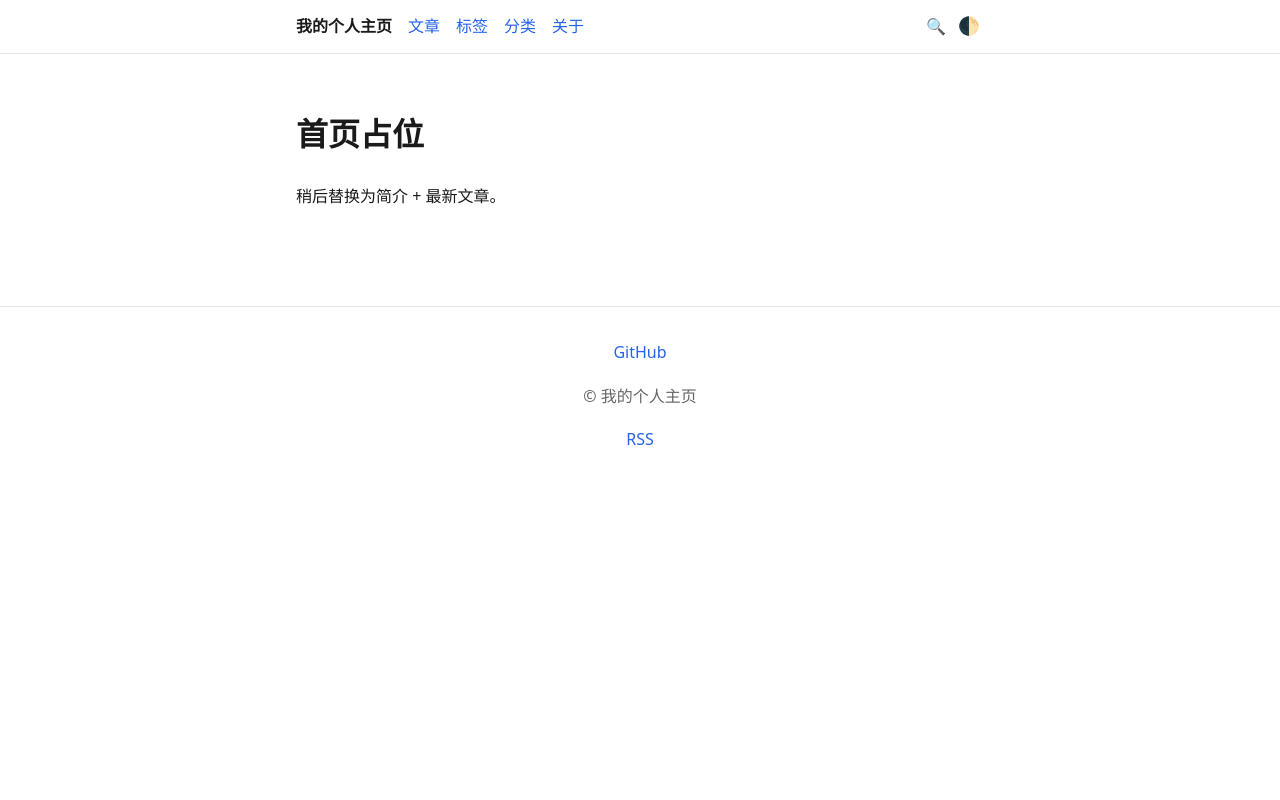
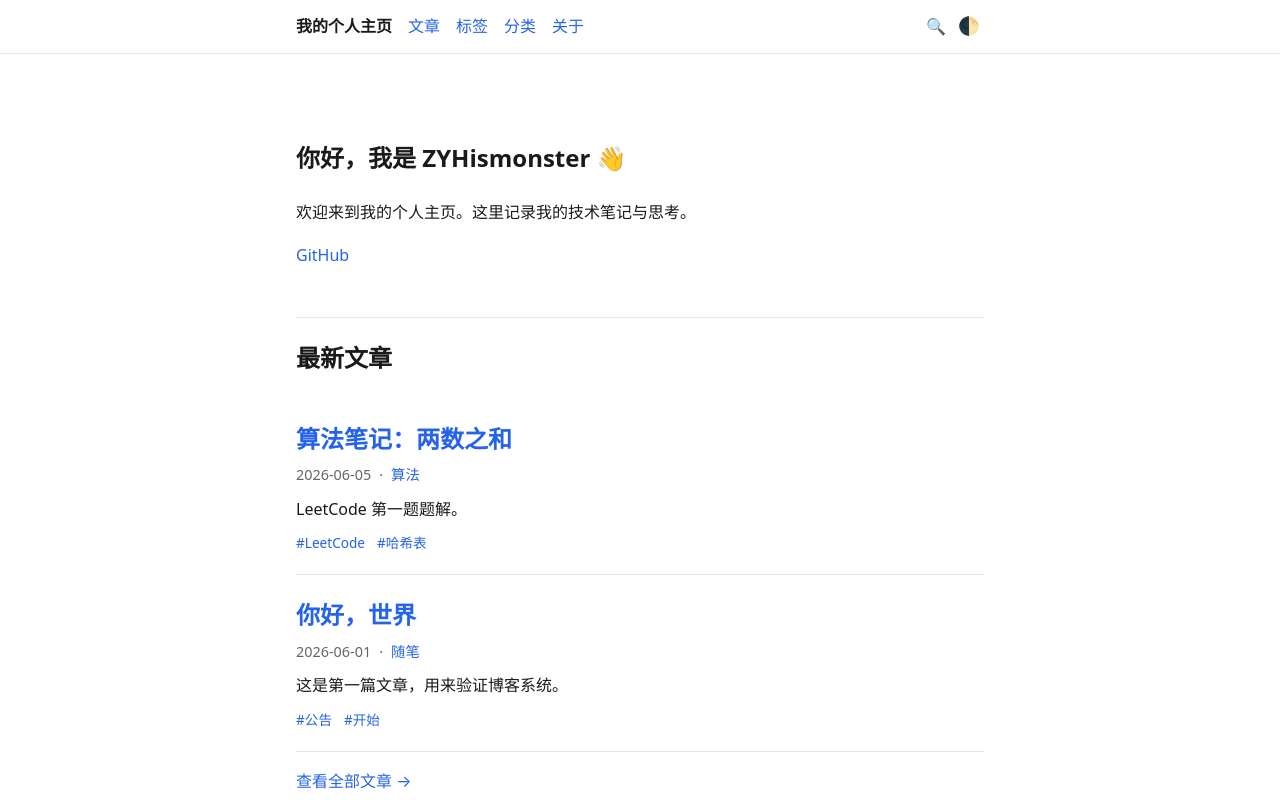
Before and after one commit to zyhcpp/personal-site, an Astro site: page / in a window 1280 px wide. Shown: the top 800 px of the page. Built offline with nearby package versions, Linux system fonts and the light colour scheme; Astro itself is replaced by a stand-in of ours.

Commit message:
feat: 首页（简介+最新文章）与关于页

```diff
--- a/src/pages/index.astro
+++ b/src/pages/index.astro
@@ -1,7 +1,25 @@
 ---
 import BaseLayout from "../layouts/BaseLayout.astro";
+import PostCard from "../components/PostCard.astro";
+import { getSortedPosts } from "../utils/posts";
+import { AUTHOR, SOCIAL_LINKS } from "../consts";
+const latest = (await getSortedPosts()).slice(0, 5);
 ---
 <BaseLayout>
-  <h1>首页占位</h1>
-  <p>稍后替换为简介 + 最新文章。</p>
+  <section class="intro">
+    <h1>你好，我是 {AUTHOR} 👋</h1>
+    <p>欢迎来到我的个人主页。这里记录我的技术笔记与思考。</p>
+    <p class="links">
+      {SOCIAL_LINKS.map((s) => <a href={s.href} target="_blank" rel="noopener">{s.label}</a>)}
+    </p>
+  </section>
+  <section>
+    <h2>最新文章</h2>
+    {latest.map((post) => <PostCard post={post} />)}
+    <p><a href="/blog/">查看全部文章 →</a></p>
+  </section>
 </BaseLayout>
+<style>
+  .intro { padding: 2rem 0; border-bottom: 1px solid var(--border); }
+  .intro .links { display: flex; gap: 1rem; }
+</style>
```
Also changed, not shown: src/pages/about.astro (added, +14 -0 lines).
